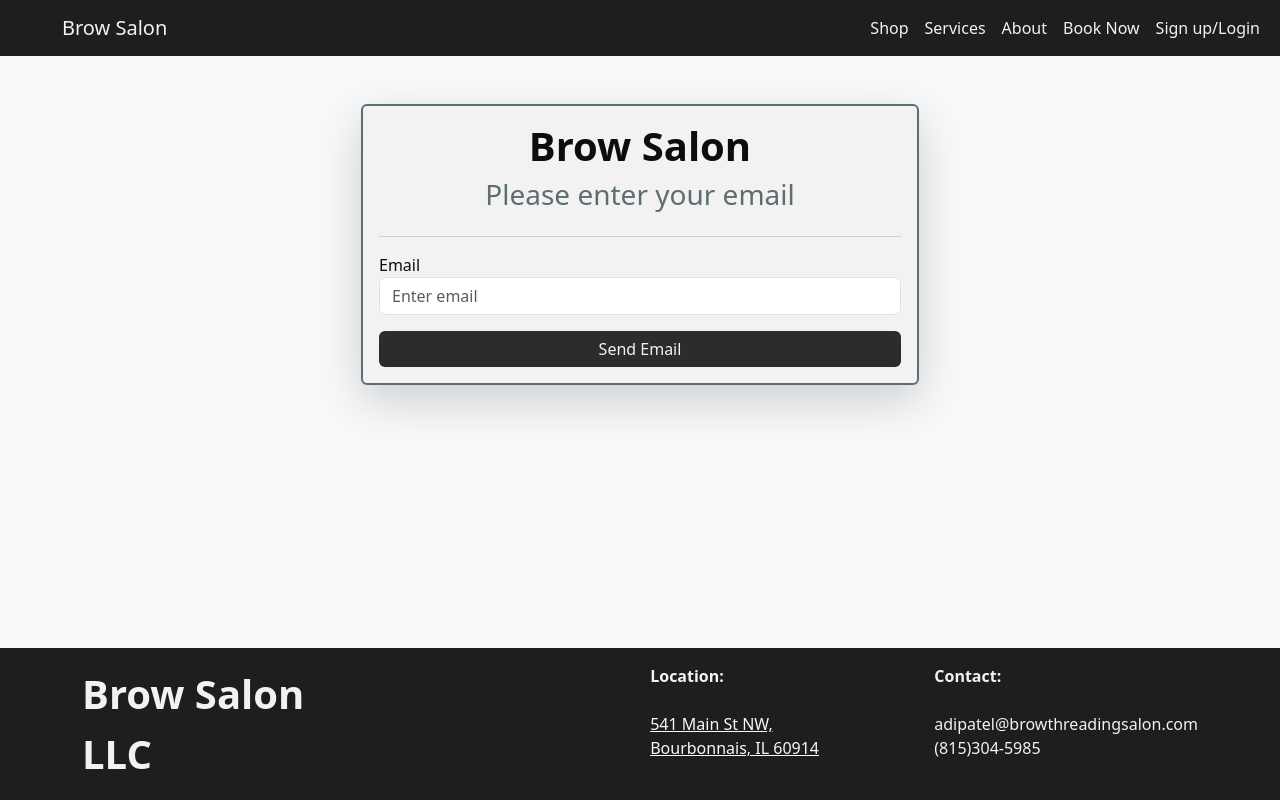
After one commit to TakTak79/salon391, a Django app: page /reset_password/ in a window 1280 px wide. The commit adds this page. Run offline with Django 5.2, Linux system fonts and the light colour scheme.

Commit message:
Forgot and reset password now work

```diff
--- a/brow_salon/salon/templates/login.html
+++ b/brow_salon/salon/templates/login.html
@@ -39,6 +39,9 @@
         <!-- Link to registration page -->
         <p>Don't have an account <a href="{% url 'register' %}">Register</a> </p>
 
+        <!-- Link to forgot passowrd page -->
+        <p>Forgot your password <a href="{% url 'reset_password' %}">Reset Password</a> </p>
+
         <!-- Submit button -->
         <button type="submit" class="btn w-100 mt-3"
         style="background-color: #819fa7; color: white; border: none;">Submit</button>
--- a/brow_salon/salon/templates/profile.html
+++ b/brow_salon/salon/templates/profile.html
@@ -7,7 +7,7 @@
     <div class="row">
         <div class="col-sm text-center">
             <a class="btn text-center" type="button" href="{% url 'logout' %}"> Log Out</a><br><br>
-            <a class="btn text-center" type="button" href=""> Change Password</a>
+            <a class="btn text-center" type="button" href="{% url 'new_password' user.email %}"> Change Password</a>
         </div>
         <div class="col-sm">
             <h2 class="text-center">Order History</h2><br>
--- /dev/null
+++ b/brow_salon/salon/templates/reset_password.html
@@ -0,0 +1,40 @@
+{% extends "base.html" %}
+
+{% block content %}
+
+<div class="container mt-5">
+    <!-- Reset form -->
+    <form class="col-6 mx-auto card p-3 shadow-lg" method="post" enctype="multipart/form-data"
+    style="background-color: #f2f2f0; border: 2px solid #5b6e74; color: #0d0d0d;">
+        <h1 style="text-align: center;"><span class="fw-bold fs-1">Brow Salon</span></h1>
+
+        {% csrf_token %}  <!-- CSRF token for security -->
+
+        <!-- Heading -->
+        <h3 class="text-center" style="color: #5b6e74;">Please enter your email</h3>
+        <hr style="border-color: #5b6e74;">
+
+        <!-- Display error/success messages -->
+        {% if messages %}
+        <div class="alert alert-primary" role="alert" style="background-color: #bde8f1; color: #0d0d0d;">
+            {% for message in messages %}
+            {{ message }}
+            {% endfor %}
+        </div>
+        {% endif %}
+
+        <!-- Username input field -->
+        <div class="form-group">
+            <label for="exampleInputEmail1">Email</label>
+            <input type="text" class="form-control" name="email" id="exampleInputEmail1" aria-describedby="emailHelp"
+                placeholder="Enter email" required>
+        </div>
+
+        <!-- Submit button -->
+        <button type="submit" class="btn w-100 mt-3"
+        style="background-color: #819fa7; color: white; border: none;">Send Email</button>
+
+    </form>
+</div>
+
+{% endblock %}
--- a/brow_salon/salon/urls.py
+++ b/brow_salon/salon/urls.py
@@ -22,7 +22,9 @@ urlpatterns = [
     path('logout/', views.logout_view, name="logout"),
     path('place_order', views.place_order, name='place_order'),
     path('activate-user/<uidb64>/<token>', views.activate_user, name='activate'),
-    path('profile/', views.view_profile, name='profile')
+    path('profile/', views.view_profile, name='profile'),
+    path('reset_password/', views.reset_passowrd, name='reset_password'),
+    path('new_password/<str:email>/', views.new_password, name='new_password'),
 ]
 
 urlpatterns += static(settings.MEDIA_URL, document_root=settings.MEDIA_ROOT)
--- a/brow_salon/salon/views.py
+++ b/brow_salon/salon/views.py
@@ -154,22 +154,6 @@ def logout_view(request):
     logout(request)
     return redirect('index')
 
-def change_password(request):
-    if request.method == 'POST':
-        form = PasswordChangeForm(request.user, request.POST)
-        if form.is_valid():
-            user = form.save()
-            update_session_auth_hash(request, user)  # Important!
-            messages.success(request, 'Your password was successfully updated!')
-            return redirect('change_password')
-        else:
-            messages.error(request, 'Please correct the error below.')
-    else:
-        form = PasswordChangeForm(request.user)
-    return render(request, 'change_password.html', {
-        'form': form
-    })
-
 def view_cart(request):
     all_products = Product.objects.all()
     cart_items = CartItem.objects.filter(user=request.user)
@@ -243,3 +227,47 @@ def view_profile(request):
        orders.append([order.order_number,order.date_added, jsonDec.decode(order.itemList)])
 
     return render(request, 'profile.html', {'orders': orders })
+
+def reset_passowrd(request):
+    if request.method == 'POST':
+        email = request.POST.get('email')
+        user = User.objects.filter(email=email)
+        if user is None:
+            # Display an information message if the user acoount does not exsist
+            messages.info(request, "No account with this email adress")
+            return redirect('reset_password')
+
+        if user.exists():
+            current_site = get_current_site(request)
+            email_subject = 'Reset your Password'
+            email_body = render_to_string('reset_email.html',{
+                'domain':current_site,
+                'email': email
+            })
+            send_mail(
+                email_subject,
+                email_body,
+                'browsalon3@gmail.com',
+                [str(email)],
+                fail_silently=False,
+                )
+            messages.info(request, "Email has been sent to "+ email)
+    return render(request, 'reset_password.html')
+
+
+def new_password(request, email):
+    if request.method == 'POST':
+
+        password = request.POST.get('password')
+
+        if request.user.is_authenticated:
+            user = request.user
+            user.set_password(password)
+            user.save()
+            return redirect('login_page')
+        else:
+            user = User.objects.filter(email=email)
+            user[0].set_password(password)
+            user[0].save()
+            return redirect('login_page')
+    return render(request, 'new_password.html')
```
Also changed, not shown: brow_salon/salon/templates/new_password.html (added, +39 -0 lines), brow_salon/salon/templates/reset_email.html (added, +12 -0 lines), brow_salon/db.sqlite3.
